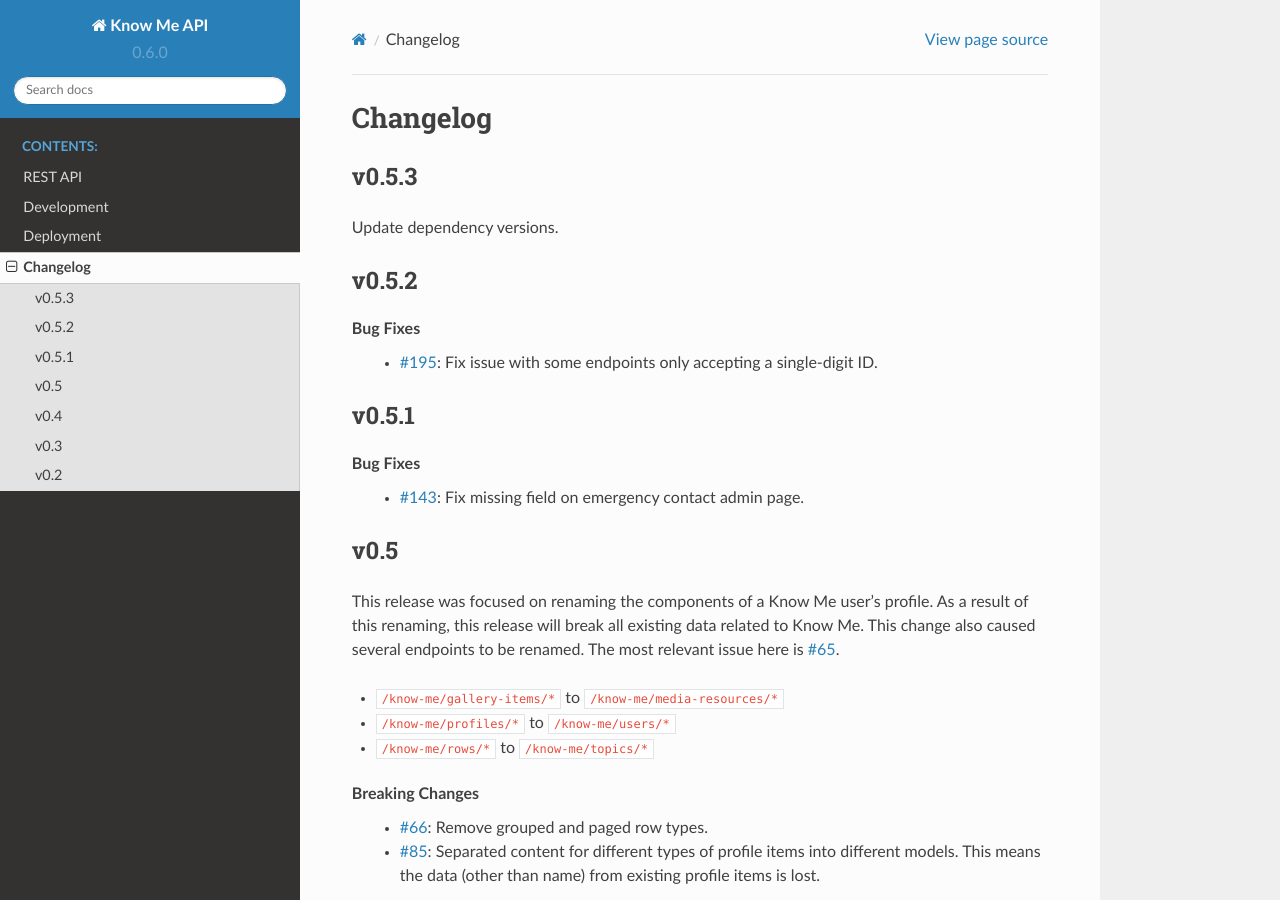
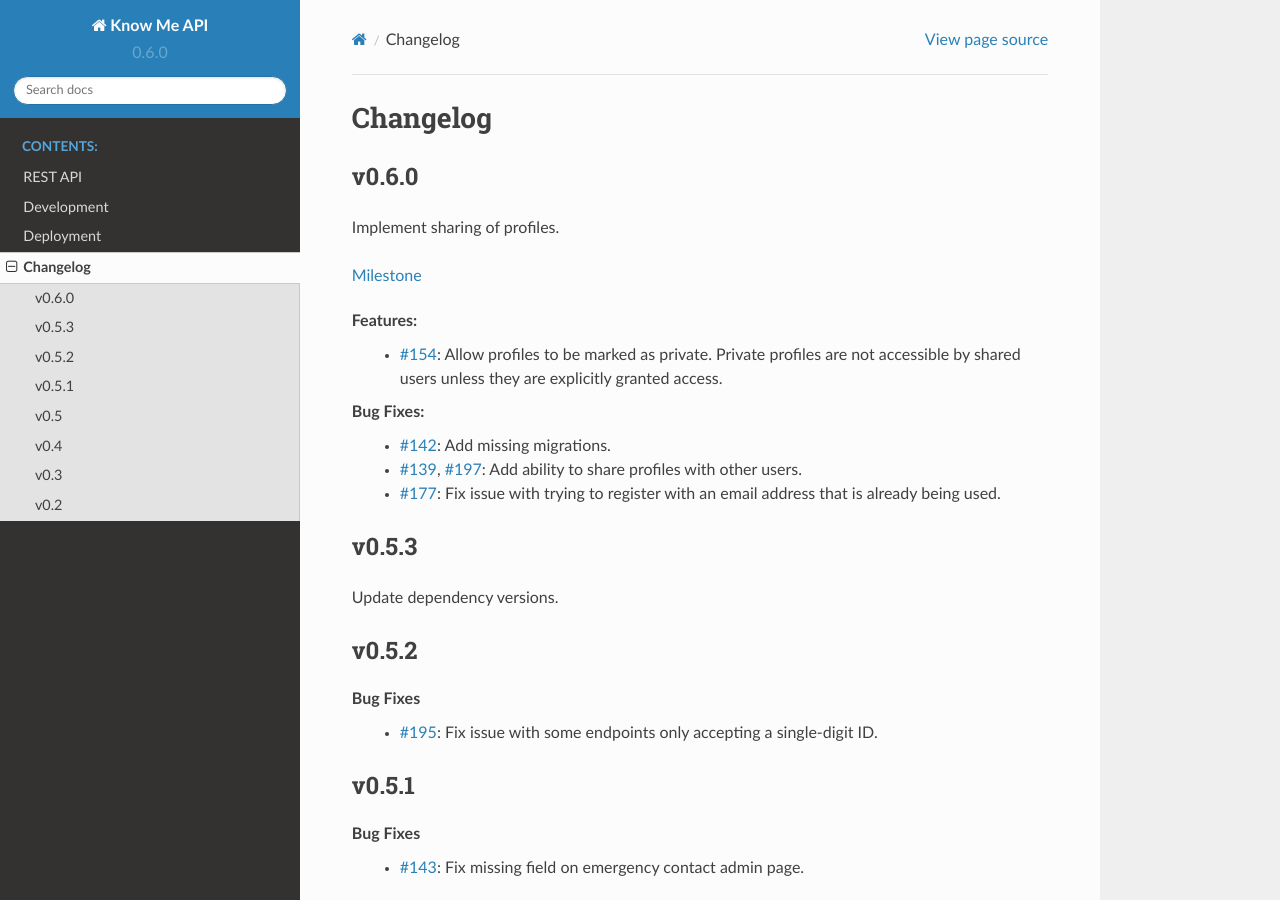
Before and after one commit to knowmetools/km-api, a Sphinx documentation site: the page built from docs/changelog.rst, in a window 1280 px wide and 900 px high. Built offline with Sphinx 7.4.7 and the Read the Docs theme 2.0.0, drawn with Linux system fonts in a browser that asks for light colours.

Commit message:
Update changelog.

```diff
--- a/docs/changelog.rst
+++ b/docs/changelog.rst
@@ -1,5 +1,21 @@
 Changelog
 =========
+
+
+v0.6.0
+------
+
+Implement sharing of profiles.
+
+`Milestone <https://github.com/knowmetools/km-api/milestone/7>`_
+
+Features:
+  * :issue:`154`: Allow profiles to be marked as private. Private profiles are not accessible by shared users unless they are explicitly granted access.
+
+Bug Fixes:
+  * :issue:`142`: Add missing migrations.
+  * :issue:`139,197`: Add ability to share profiles with other users.
+  * :issue:`177`: Fix issue with trying to register with an email address that is already being used.
 
 
 v0.5.3
```
